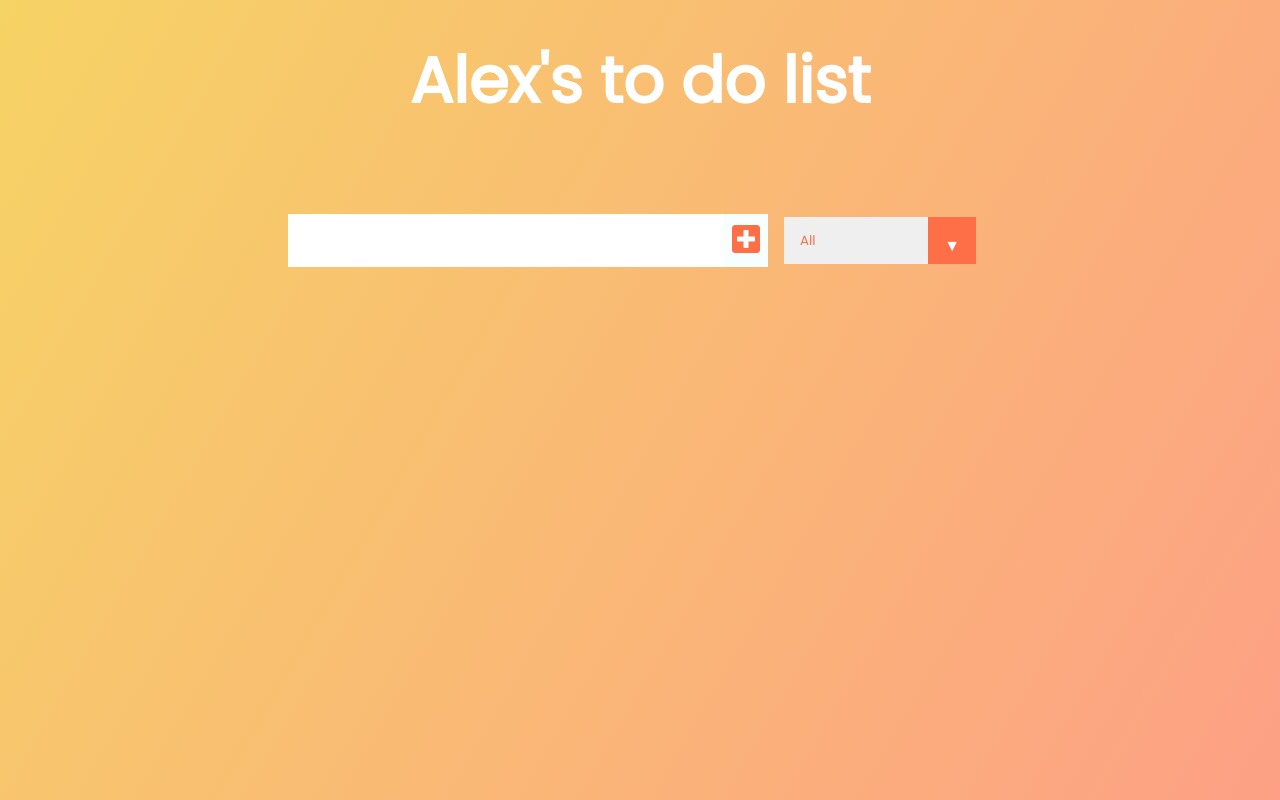
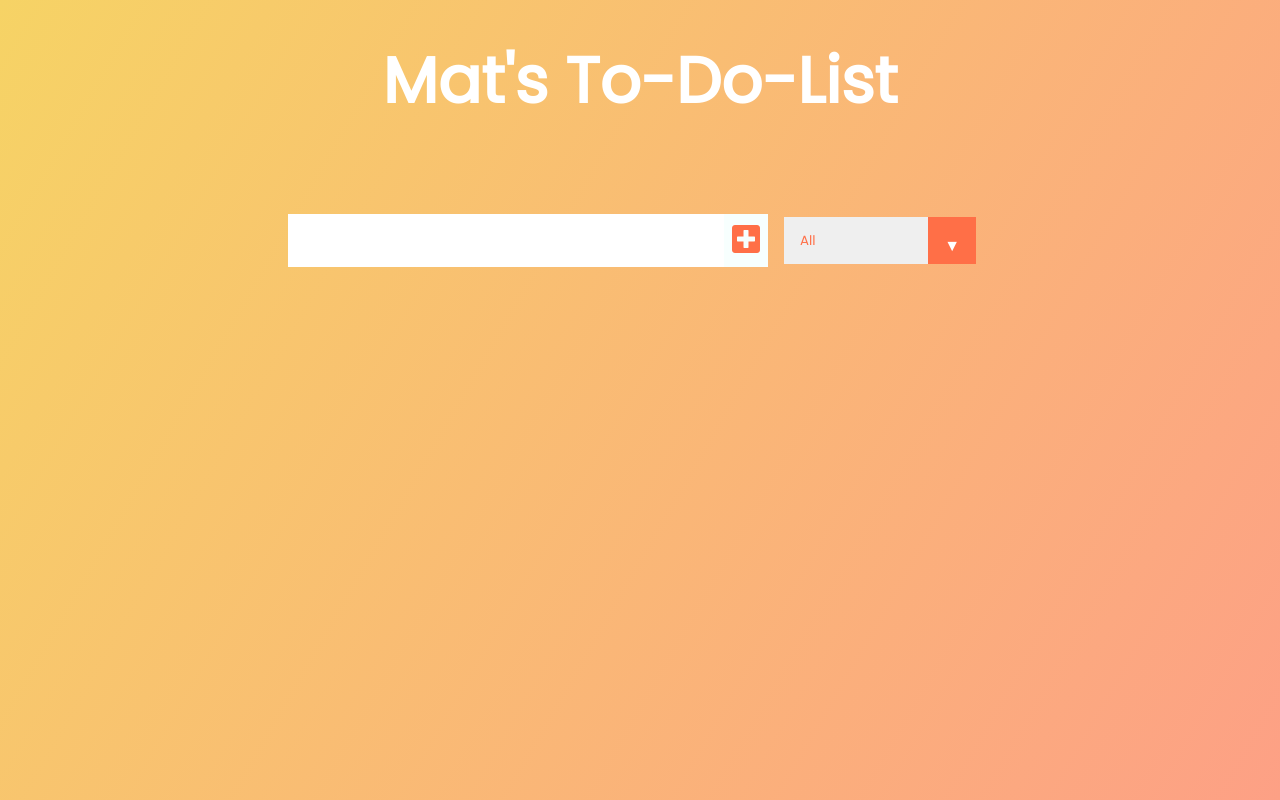
Before and after one commit to aleksandra-midor/to-do-list-REACT, a React (Create React App) app: page / in a window 1280 px wide. Built offline with nearby package versions, Linux system fonts and the light colour scheme.

Commit message:
code cleanup

```diff
--- a/src/App.css
+++ b/src/App.css
@@ -14,6 +14,7 @@ header {
 }
 
 header,
+h2,
 form {
   min-height: 20vh;
   display: flex;
--- a/src/App.js
+++ b/src/App.js
@@ -34,7 +34,7 @@ filterHandler()
   return (
     <div className="App">
       <header>
-        <h1>Alex's to do list</h1>
+        <h1>Mat's To-Do-List</h1>
       </header>
       <Form
         todos={todos}
--- a/src/components/Form.js
+++ b/src/components/Form.js
@@ -3,7 +3,6 @@ import React from "react";
 const Form = ({ inputText, setInputText, todos, setTodos, setStatus }) => {
   //Here I can write js code and functions
   const inputTextHandler = (e) => {
-    console.log(e.target.value);
     setInputText(e.target.value);
   };
   const submitTodoHandler = (e) => {
--- a/src/components/Todo.js
+++ b/src/components/Todo.js
@@ -18,9 +18,12 @@ const Todo = ({ text, todo, todos, setTodos }) => {
       })
     );
   };
+
   return (
     <div className="todo">
-      <li className={`todo-item ${todo.completed ? "completed" : ""}`}>{text}</li>
+      <li className={`todo-item ${todo.completed ? "completed" : ""}`}>
+        {text}
+      </li>
       <button onClick={completeHandler} className="complete-btn">
         <i className="fas fa-check"></i>
       </button>
```
